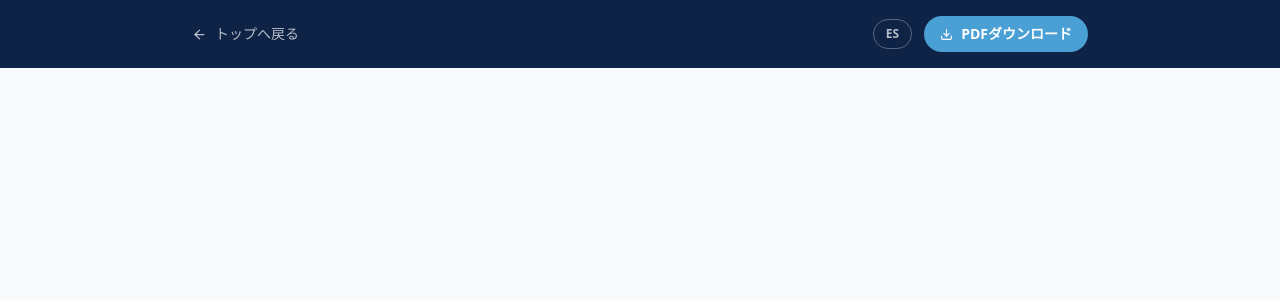
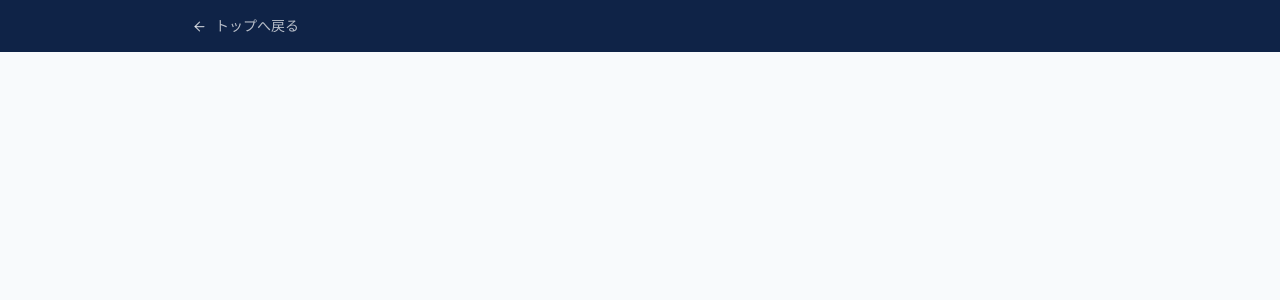
Before and after one commit to Bridge-dev-1/pagina_bridge, a Next.js app: page /margen in a window 1280 px wide. Shown: the top 300 px of the page. Built offline with nearby package versions, Linux system fonts and the light colour scheme.

Commit message:
Margen: remove download button and language toggle from top bar

```diff
--- a/src/app/margen/MargenContent.tsx
+++ b/src/app/margen/MargenContent.tsx
@@ -1,24 +1,20 @@
 "use client";
 
 import Link from "next/link";
-import { ArrowLeft, Download } from "lucide-react";
+import { ArrowLeft } from "lucide-react";
 import { useLang } from "@/contexts/LangContext";
-import type { Lang } from "@/lib/translations";
 
 const ja = {
   back: "トップへ戻る",
-  download: "PDFダウンロード",
 };
 
 const es = {
   back: "Volver al inicio",
-  download: "Descargar PDF",
 };
 
 export default function MargenContent() {
-  const { lang, setLang } = useLang();
+  const { lang } = useLang();
   const c = lang === "ja" ? ja : es;
-  const otherLang: Lang = lang === "ja" ? "es" : "ja";
 
   return (
     <div className="min-h-screen gradient-section flex flex-col">
@@ -28,22 +24,6 @@ export default function MargenContent() {
             <ArrowLeft size={15} />
             <span>{c.back}</span>
           </Link>
-          <div className="flex items-center gap-3">
-            <button
-              onClick={() => setLang(otherLang)}
-              className="text-xs font-semibold border border-white/30 text-white/70 hover:text-white px-3 py-1.5 rounded-full transition-colors"
-            >
-              {lang === "ja" ? "ES" : "日本語"}
-            </button>
-            <a
-              href="/porcentaje_de_margen.pdf"
-              download
-              className="flex items-center gap-2 bg-[#4A9FD4] hover:bg-[#7CC4E8] text-white text-sm font-semibold px-4 py-2 rounded-full transition-colors"
-            >
-              <Download size={13} />
-              <span>{c.download}</span>
-            </a>
-          </div>
         </div>
       </div>
 
```
